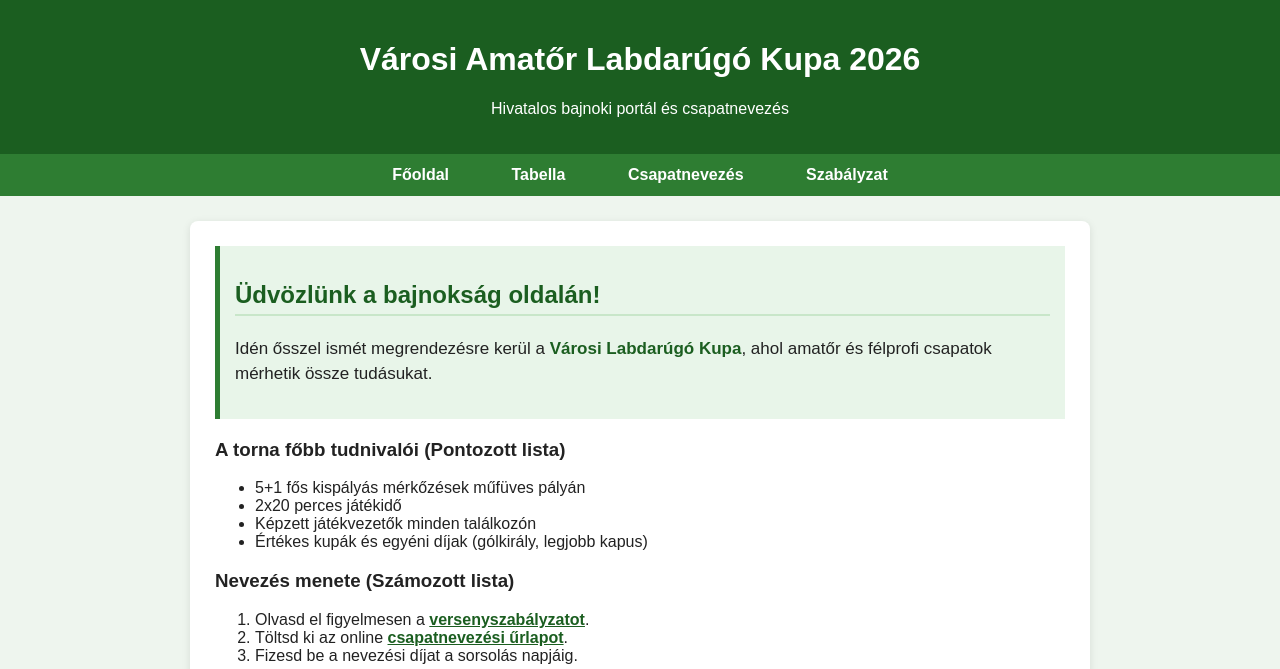
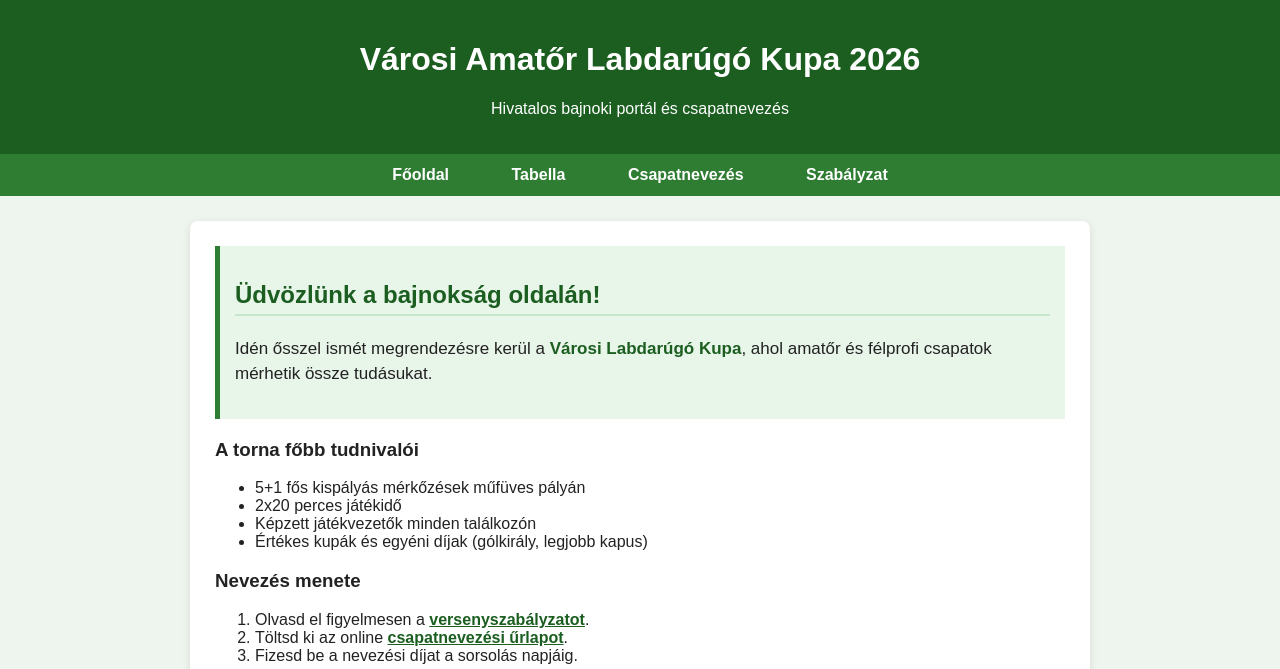
Before and after one commit to Zalaaan0/E3K8G9WebTechFeleves, a plain HTML site: page WebTechFeleves/index.html in a window 1280 px wide. Shown: the top 669 px of the page. Drawn offline with nearby package versions, Linux system fonts and the light colour scheme.

Commit message:
Revise index.html for tournament homepage
Updated the content and structure of the index.html file for the Városi Amatőr Labdarúgó Kupa 2026.

```diff
--- a/WebTechFeleves/index.html
+++ b/WebTechFeleves/index.html
@@ -39,14 +39,14 @@
                 ahol amatőr és félprofi csapatok mérhetik össze tudásukat.
             </p>
         </div>
-        <h3>A torna főbb tudnivalói (Pontozott lista)</h3>
+        <h3>A torna főbb tudnivalói</h3>
         <ul>
             <li>5+1 fős kispályás mérkőzések műfüves pályán</li>
             <li>2x20 perces játékidő</li>
             <li>Képzett játékvezetők minden találkozón</li>
             <li>Értékes kupák és egyéni díjak (gólkirály, legjobb kapus)</li>
         </ul>
-        <h3>Nevezés menete (Számozott lista)</h3>
+        <h3>Nevezés menete </h3>
         <ol>
             <li>Olvasd el figyelmesen a <a href="szabalyok.html">versenyszabályzatot</a>.</li>
             <li>Töltsd ki az online <a href="nevezes.html">csapatnevezési űrlapot</a>.</li>
```
